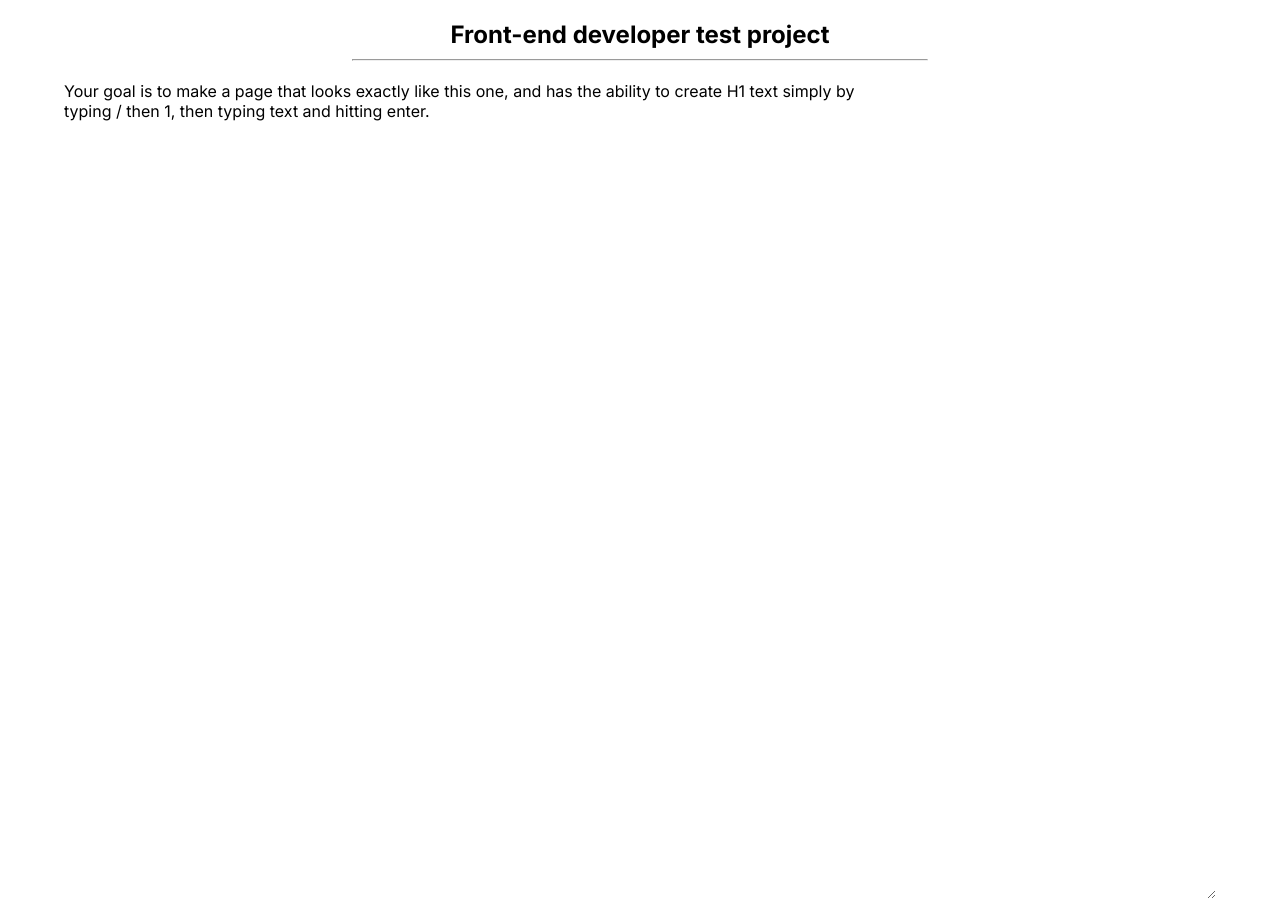
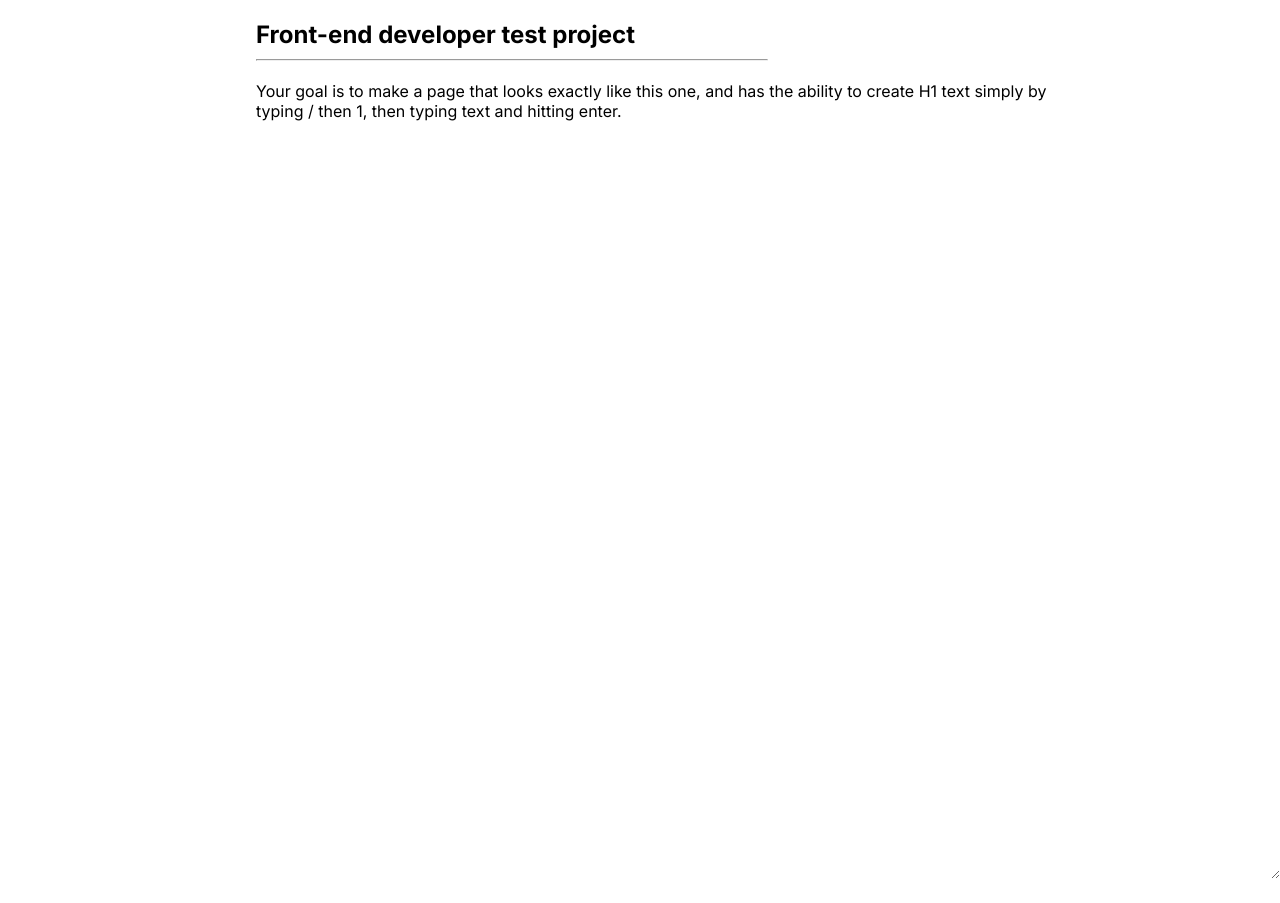
Before and after one commit to Bellagirl-maker/test_project, a plain HTML site: page index.html in a window 1280 px wide. Drawn offline with Linux system fonts and the light colour scheme.

Commit message:
Update index.css

```diff
--- a/index.css
+++ b/index.css
@@ -11,29 +11,27 @@ body {
 }
 
 section {
-    padding: 5%;
-    padding-top: 0;
+    padding-left: 20%;
     height: 100vh;
+    margin: 0 auto;
 }
 
 h1 {
     font-weight: 700;
     padding-top: 20px;
     padding-bottom: 10px;
-    text-align: center;
 }
 
 hr {
     width: 50%;
-    height: 0.5px; /* Adjust the thickness of the <hr> */
-    background-color: #808080;
-    margin: 0 auto;
-
+    height: 0.01px;
+    background-color: #ecebeb;
 }
 
 p {
     padding-top: 20px;
     padding-bottom: 20px;
+    display: inline-block;
 }
 
 textarea {
```
